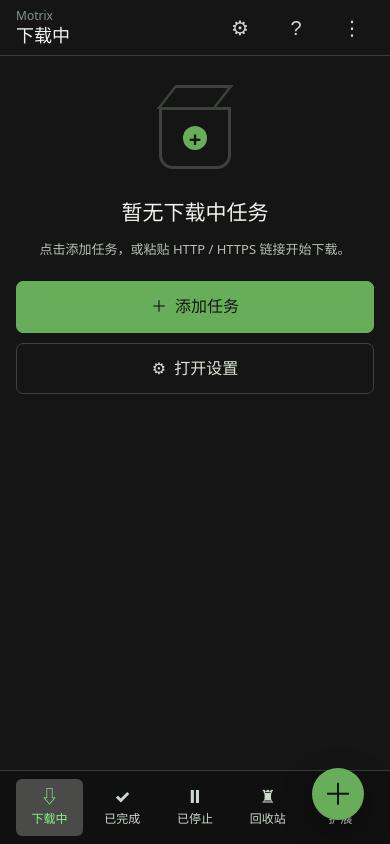
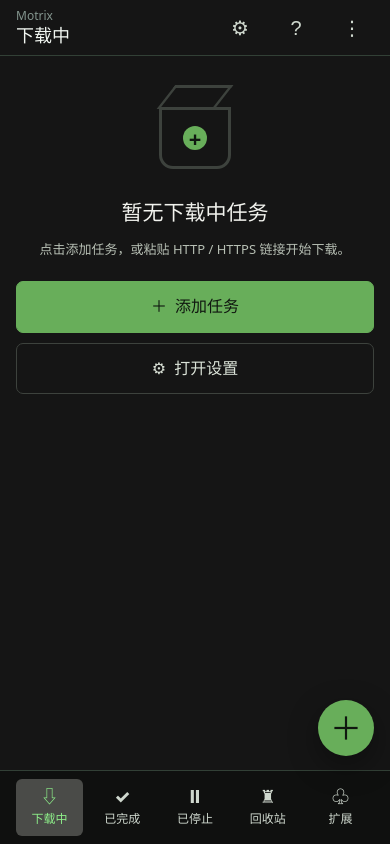
Before and after one commit to RockerHX/motrix-fnos, a Vue app: page / in a window 390 px wide. Built offline with nearby package versions, Linux system fonts and the light colour scheme; no server answers.

Commit message:
fix: 调整移动端悬浮添加按钮定位

```diff
--- a/src/views/MainWindow.vue
+++ b/src/views/MainWindow.vue
@@ -252,5 +252,16 @@ function filterTasksByCategory(nextTasks: DownloadTask[], category: MainNavCateg
   line-height: 1;
   box-shadow: 0 10px 30px rgba(0, 0, 0, 0.35);
   cursor: pointer;
+  z-index: 2;
+}
+
+@media (max-width: 767px) {
+  .floating-add {
+    right: var(--app-mobile-fab-offset-right);
+    bottom: calc(72px + var(--app-mobile-fab-offset-bottom));
+    width: 56px;
+    height: 56px;
+    font-size: 32px;
+  }
 }
 </style>
```
Also changed, not shown: 1 other file (tests, documents, lock files or other folders).
